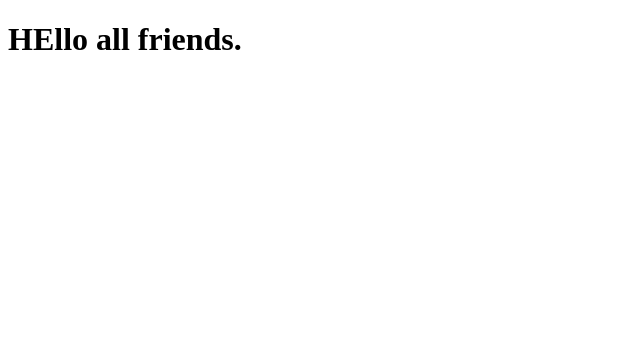
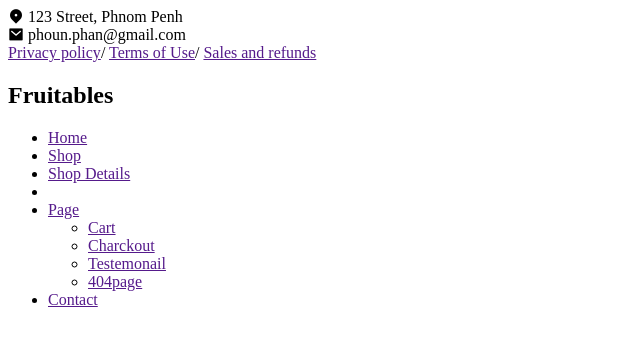
Before and after one commit to phanphoun/team-work-project, a plain HTML site: page index.html in a window 1280 px wide. Shown: the whole page, without its empty margins (0-640 px from the left). Drawn offline with nearby package versions, Linux system fonts and the light colour scheme.

Commit message:
My project

```diff
--- a/index.html
+++ b/index.html
@@ -1,11 +1,72 @@
 <!DOCTYPE html>
 <html lang="en">
+
 <head>
     <meta charset="UTF-8">
     <meta name="viewport" content="width=device-width, initial-scale=1.0">
-    <title>Document</title>
+    <title>Fruit-icon</title>
+    <link href="https://cdn.jsdelivr.net/npm/remixicon@4.5.0/fonts/remixicon.css" rel="stylesheet" />
 </head>
+
 <body>
-    <h1>HEllo all friends.</h1>
+    <div class="container">
+        <!-- ------header------- -->
+        <header>
+            <div class="header-top">
+                <div class="header-top-left">
+                    <div class="header-top-left-left">
+                        <i class="ri-map-pin-2-fill"></i>
+                        <span class="header-top-phar">123 Street, Phnom Penh</span>
+                    </div>
+                    <div class="header-top-left-right">
+                        <i class="ri-mail-fill"></i>
+                        <span class="header-top-phar">phoun.phan@gmail.com</span>
+                    </div>
+                </div>
+                <div class="header-top-right">
+                    <a href="" class="header-top-right-phar">Privacy policy</a>/
+                    <a href="" class="header-top-right-phar">Terms of Use</a>/
+                    <a href="" class="header-top-right-phar">Sales and refunds</a>
+                </div>
+            </div>
+            <div class="header-bottom">
+                <div class="header-bottom-left">
+                    <h2 class="logo">Fruitables</h2>
+                </div>
+                <div class="header-bottom-center">
+                    <ul>
+                        <li><a href="" class="header-bottom-center-link">Home</a></li>
+                        <li> <a href="" class="header-bottom-center-link">Shop</a></li>
+                        <li><a href="" class="header-bottom-center-link">Shop Details</a></li>
+                        <li class="dropdown-link">
+                        <li>
+                            <a href="" class="header-bottom-center-link">Page</a></li>
+                            <ul class="dropdown-menu">
+                                <li><a href="" class="header-bottom-center-link">Cart</a></li>
+                                <li> <a href="" class="header-bottom-center-link">Charckout</a></li>
+                                <li><a href="" class="header-bottom-center-link">Testemonail</a></li>
+                                <li><a href="" class="header-bottom-center-link">404page</a></li>
+                            </ul>
+                        </li>
+                       <li><a href="" class="header-bottom-center-link">Contact</a></li>
+                    </ul>
+                </div>
+                <div class="header-bottom-right"></div>
+            </div>
+        </header>
+
+        <!-- --------main content------ -->
+        <main>
+
+
+        </main>
+
+        <!-- ----------footer---------- -->
+
+        <footer>
+
+        </footer>
+    </div>
 </body>
+
 </html>
```
Also changed, not shown: css/home.css (added), css/shop.css (added), pages/shop.html (added).
